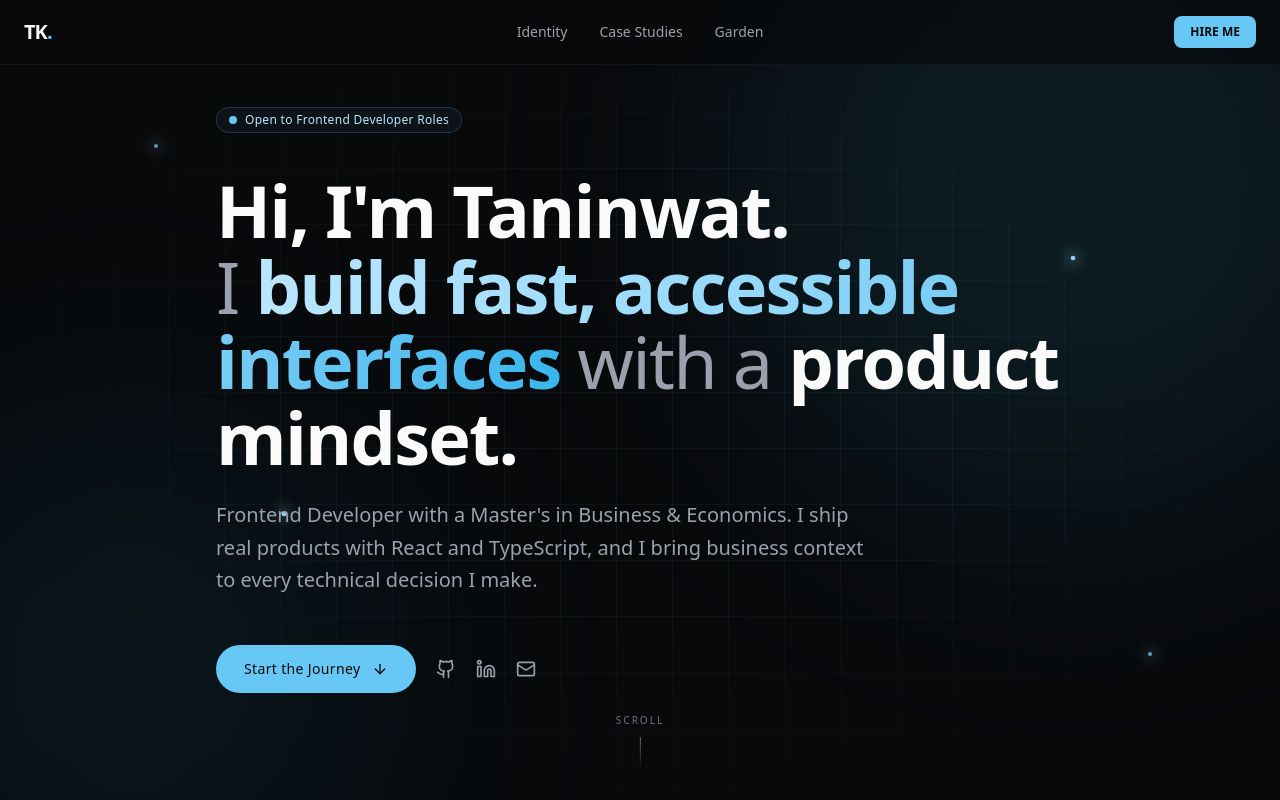
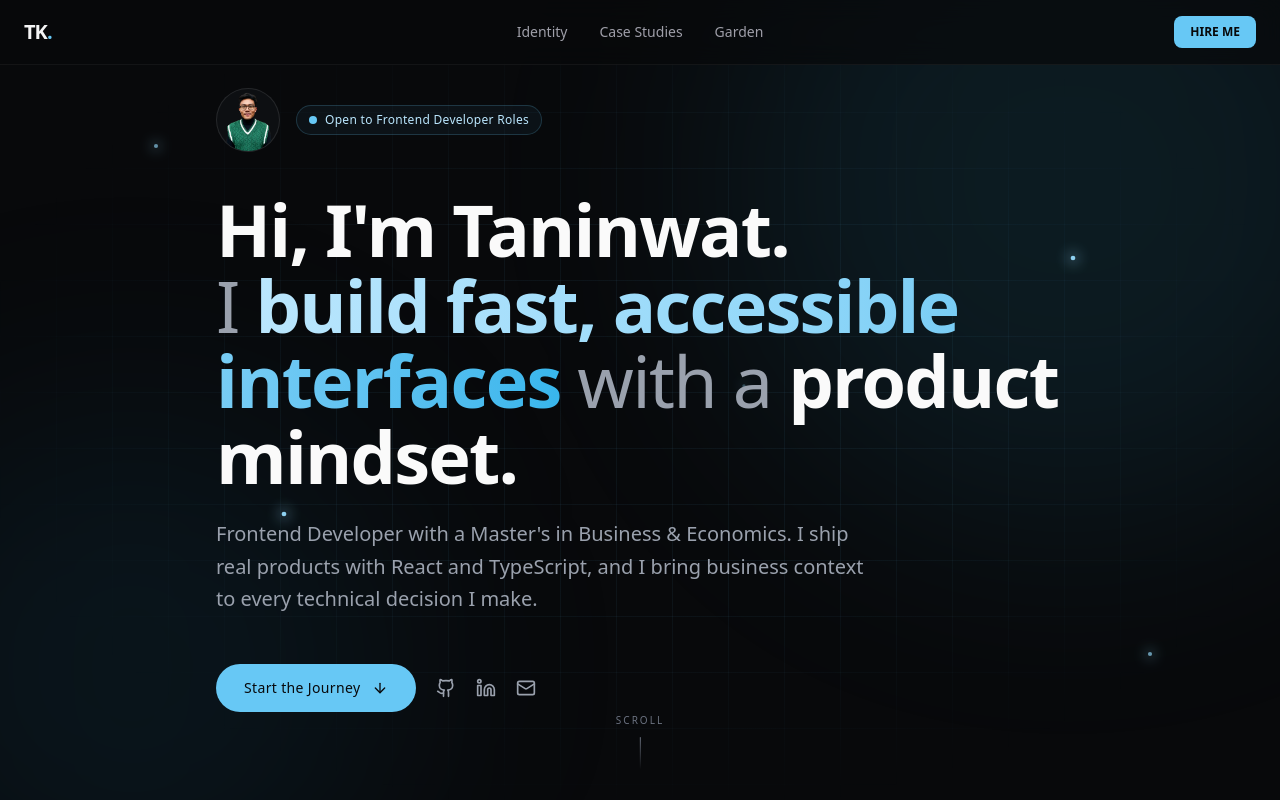
Before and after one commit to Taninwat-55/my-portfolio, a Next.js app: page / in a window 1280 px wide. Shown: the top 800 px of the page. Built offline with nearby package versions, Linux system fonts and the light colour scheme.

Commit message:
feat: add profile image to hero and footer

```diff
--- a/app/sections/Footer.tsx
+++ b/app/sections/Footer.tsx
@@ -1,4 +1,5 @@
 import Link from "next/link";
+import Image from "next/image";
 import {
   ArrowUpRight,
   Github,
@@ -43,6 +44,19 @@ export function Footer() {
       <div className="relative container mx-auto px-6 max-w-6xl">
         {/* ── Final CTA band ──────────────────────────────────────────── */}
         <div className="pt-28 md:pt-36 pb-20 md:pb-24">
+          {/* Avatar */}
+          <div className="mb-8">
+            <div className="relative h-[72px] w-[72px] overflow-hidden rounded-full border-2 border-ice-400/20 bg-charcoal-900 shadow-[0_0_30px_rgba(103,200,245,0.2)]">
+              <Image
+                src="/assets/Ice-img.webp"
+                alt={personalInfo.name}
+                fill
+                sizes="72px"
+                className="object-cover"
+              />
+            </div>
+          </div>
+
           <div className="font-mono text-[11px] tracking-[0.3em] uppercase text-ice-400 mb-5">
             05 / Let&apos;s talk
           </div>
--- a/app/sections/Hero.tsx
+++ b/app/sections/Hero.tsx
@@ -1,5 +1,6 @@
 "use client";
 
+import Image from "next/image";
 import { motion } from "framer-motion";
 import { ArrowDown, Github, Linkedin, Mail } from "lucide-react";
 import { personalInfo, siteContent } from "../data";
@@ -59,16 +60,25 @@ export function Hero() {
           }}
           className="flex flex-col items-start"
         >
-          {/* Availability pill */}
-          <motion.div
-            variants={fadeUp}
-            className="inline-flex items-center gap-2 px-3 py-1 rounded-full border border-ice-400/20 bg-ice-400/5 text-ice-200 text-xs font-mono tracking-wide mb-10"
-          >
-            <span className="relative flex h-2 w-2">
-              <span className="animate-ping absolute inline-flex h-full w-full rounded-full bg-ice-400 opacity-75" />
-              <span className="relative inline-flex rounded-full h-2 w-2 bg-ice-400" />
-            </span>
-            {siteContent.availability}
+          {/* Creator Badge & Availability */}
+          <motion.div variants={fadeUp} className="flex flex-wrap items-center gap-4 mb-10">
+            <div className="relative h-16 w-16 overflow-hidden rounded-full border border-white/10 bg-charcoal-900 shrink-0">
+              <Image
+                src="/assets/Ice-img.webp"
+                alt={personalInfo.name}
+                fill
+                sizes="64px"
+                className="object-cover"
+                priority
+              />
+            </div>
+            <div className="inline-flex items-center gap-2 px-3 py-1.5 rounded-full border border-ice-400/20 bg-ice-400/5 text-ice-200 text-xs font-mono tracking-wide">
+              <span className="relative flex h-2 w-2">
+                <span className="animate-ping absolute inline-flex h-full w-full rounded-full bg-ice-400 opacity-75" />
+                <span className="relative inline-flex rounded-full h-2 w-2 bg-ice-400" />
+              </span>
+              {siteContent.availability}
+            </div>
           </motion.div>
 
           {/* Headline */}
```
